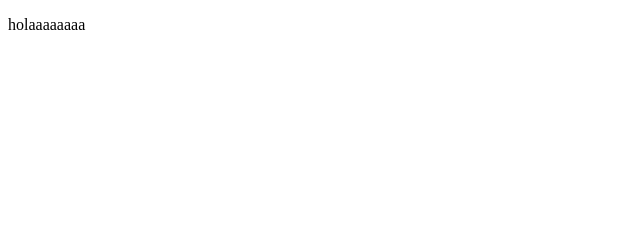
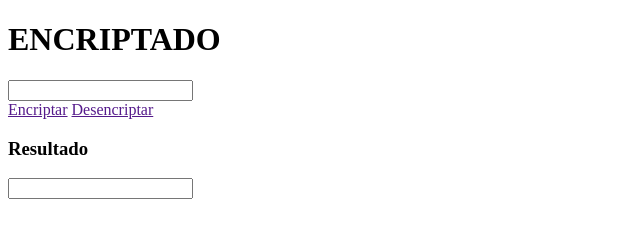
Before and after one commit to MarvinQLQ/Encriptador, a plain HTML site: page index.html in a window 1280 px wide. Shown: the whole page, without its empty margins (0-640 px from the left). Drawn offline with Linux system fonts and the light colour scheme.

Commit message:
se realizo la base en html

```diff
--- a/index.html
+++ b/index.html
@@ -7,11 +7,23 @@
 </head>
 <body>
     <header>
-
+        <h1>ENCRIPTADO</h1>
     </header>
 
     <main>
-<p>holaaaaaaaa</p>
+        <section>
+            <div>
+             <input type="text">
+            </div>
+            <div>
+                <a href="">Encriptar</a>
+                <a href="">Desencriptar</a>
+            </div>
+        </section>
+        <section>
+            <h3>Resultado</h3>
+            <input type="text">
+        </section>
     </main>
 
     <footer>
```
